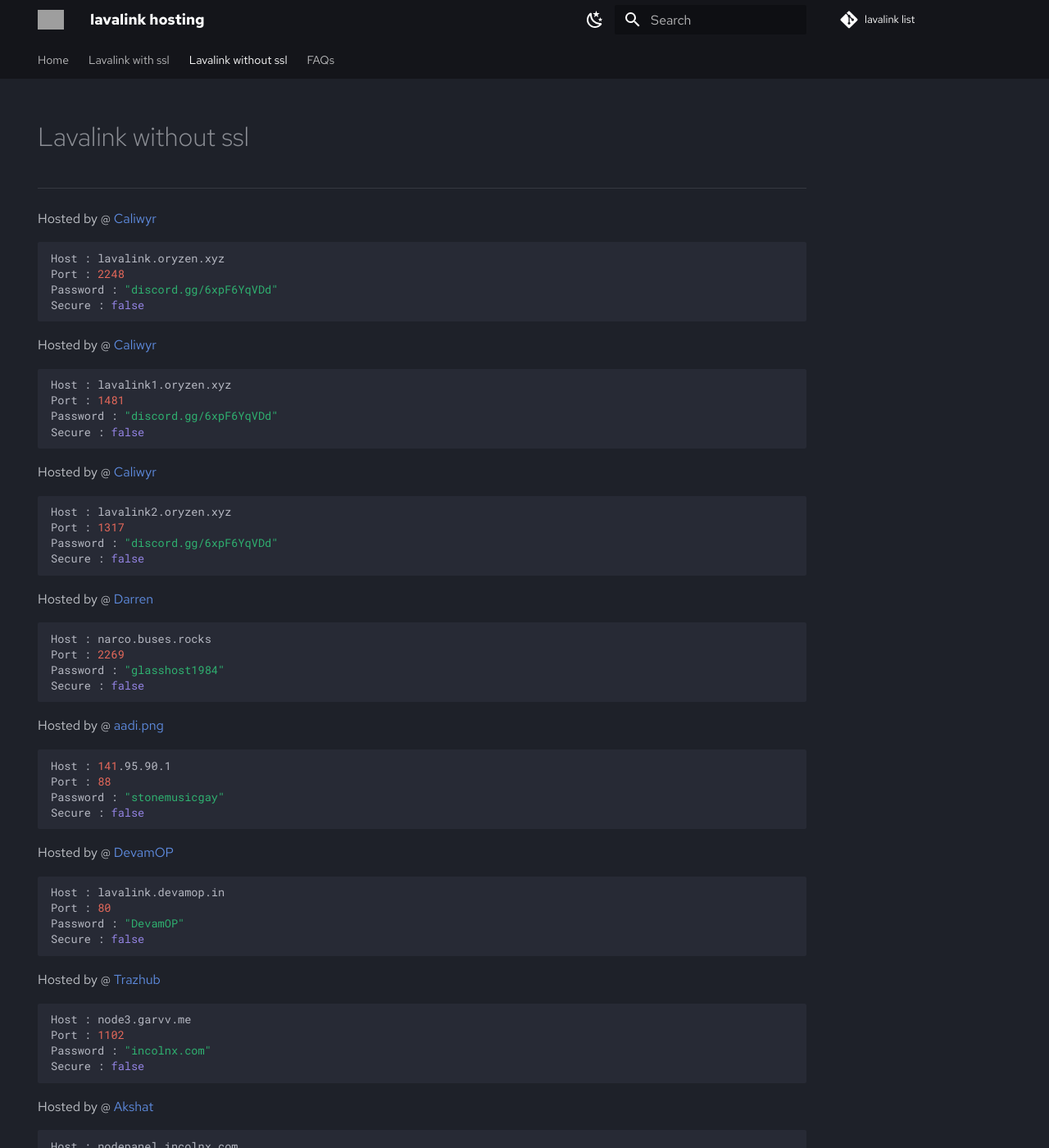
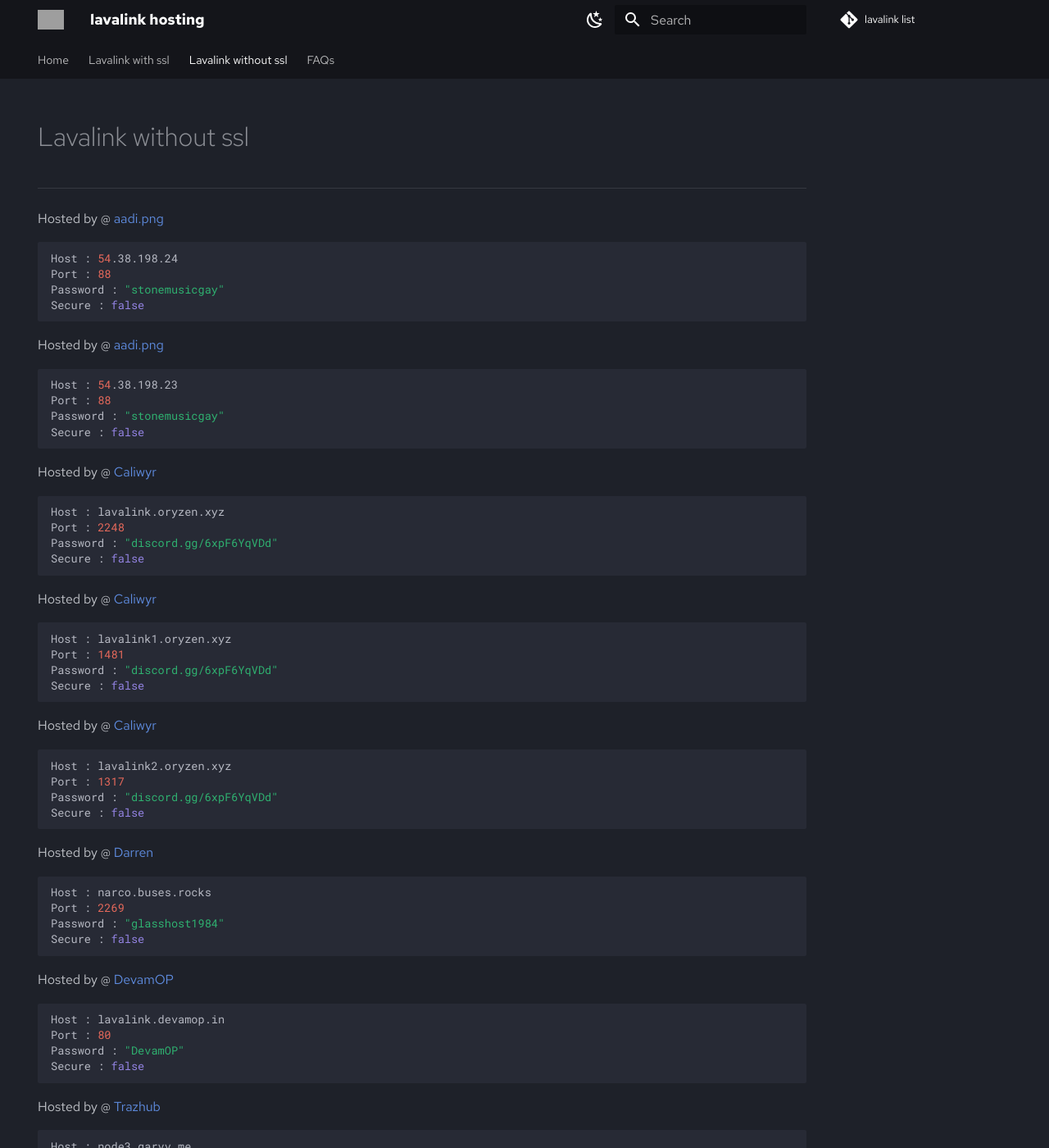
Before and after one commit to DarrenOfficial/lavalink-list, an MkDocs documentation site: the page built from docs/NoSSL/lavalink-without-ssl.md, in a window 1280 px wide and 1400 px high. Shown: the whole window at 82% size. Built offline with MkDocs 1.6.1 and Material for MkDocs 9.7.7, drawn with Linux system fonts in a browser that asks for light colours; comment, search, counter and statistics services are not loaded; grey boxes are pictures that could not be loaded.

Commit message:
Commit
Removed old node
Added 2 new nodes

````diff
--- a/docs/NoSSL/lavalink-without-ssl.md
+++ b/docs/NoSSL/lavalink-without-ssl.md
@@ -7,6 +7,22 @@ description: Without SSL should work out of the box!
 <div data-ea-style="stickybox" class="dark horizontal" data-ea-publisher="darrennathanaelcom" data-ea-type="image"></div>
 
 ---
+Hosted by @ [aadi.png](https://discord.gg/stonemusic)
+```bash
+Host : 54.38.198.24
+Port : 88
+Password : "stonemusicgay"
+Secure : false
+```
+
+Hosted by @ [aadi.png](https://discord.gg/stonemusic)
+```bash
+Host : 54.38.198.23
+Port : 88
+Password : "stonemusicgay"
+Secure : false
+```
+
 Hosted by @ [Caliwyr](https://discord.gg/6xpF6YqVDd)
 ```bash
 Host : lavalink.oryzen.xyz
@@ -36,14 +52,6 @@ Hosted by @ [Darren](https://open.spotify.com/track/4TuNI3WEMyLQAKRMJmcQdA)
 Host : narco.buses.rocks
 Port : 2269
 Password : "glasshost1984"
-Secure : false
-```
-
-Hosted by @ [aadi.png](https://discord.gg/stonemusic)
-```bash
-Host : 141.95.90.1
-Port : 88
-Password : "stonemusicgay"
 Secure : false
 ```
 
````
